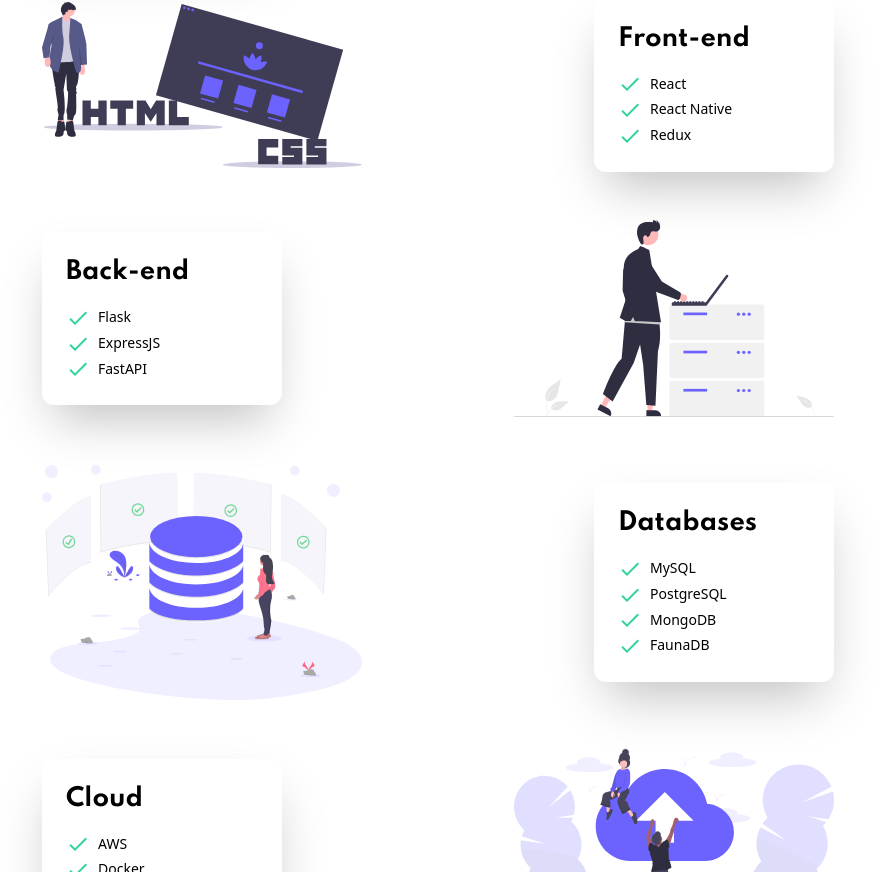
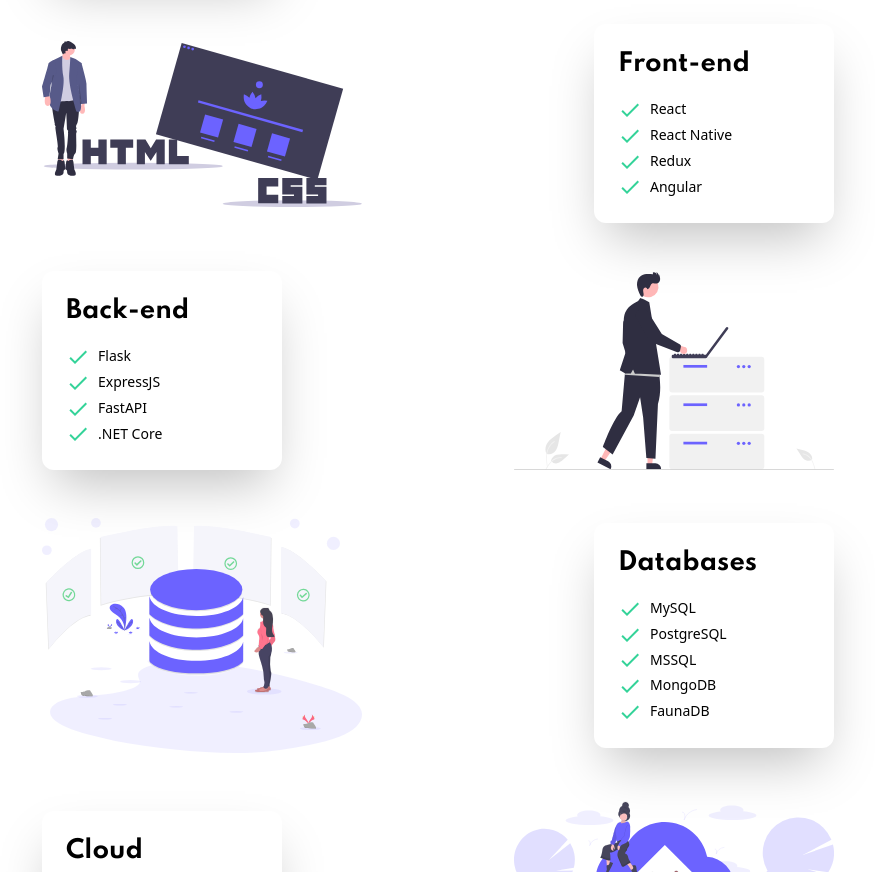
Before and after one commit to harsohailB/harsohailbrar.com, a React (Create React App) app: page /skills in a window 1280 px wide. Shown: the part 563-1435 px from the top of the page, without its empty margins (202-1077 px from the left). Built offline with nearby package versions, Linux system fonts and the light colour scheme; a web font is replaced by a local one.

Commit message:
update skills

```diff
--- a/src/data.ts
+++ b/src/data.ts
@@ -98,6 +98,7 @@
         "Python",
         "Java",
         "C/C++",
+        "C#",
         "SQL",
         "HTML",
         "CSS"
@@ -105,15 +106,15 @@
     },
     {
       name: "Front-end",
-      skills: ["React", "React Native", "Redux"]
+      skills: ["React", "React Native", "Redux", "Angular"]
     },
     {
       name: "Back-end",
-      skills: ["Flask", "ExpressJS", "FastAPI"]
+      skills: ["Flask", "ExpressJS", "FastAPI", ".NET Core"]
     },
     {
       name: "Databases",
-      skills: ["MySQL", "PostgreSQL", "MongoDB", "FaunaDB"]
+      skills: ["MySQL", "PostgreSQL", "MSSQL", "MongoDB", "FaunaDB"]
     },
     {
       name: "Cloud",
```
